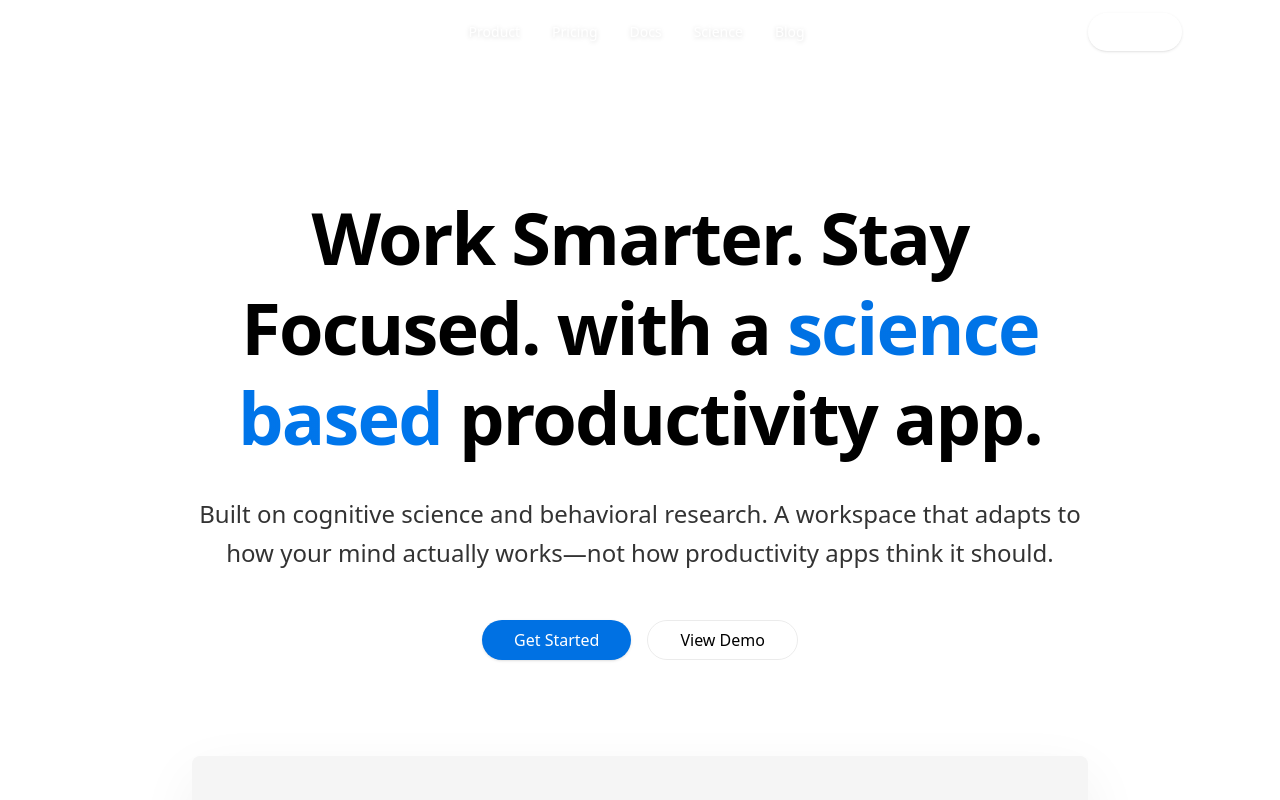
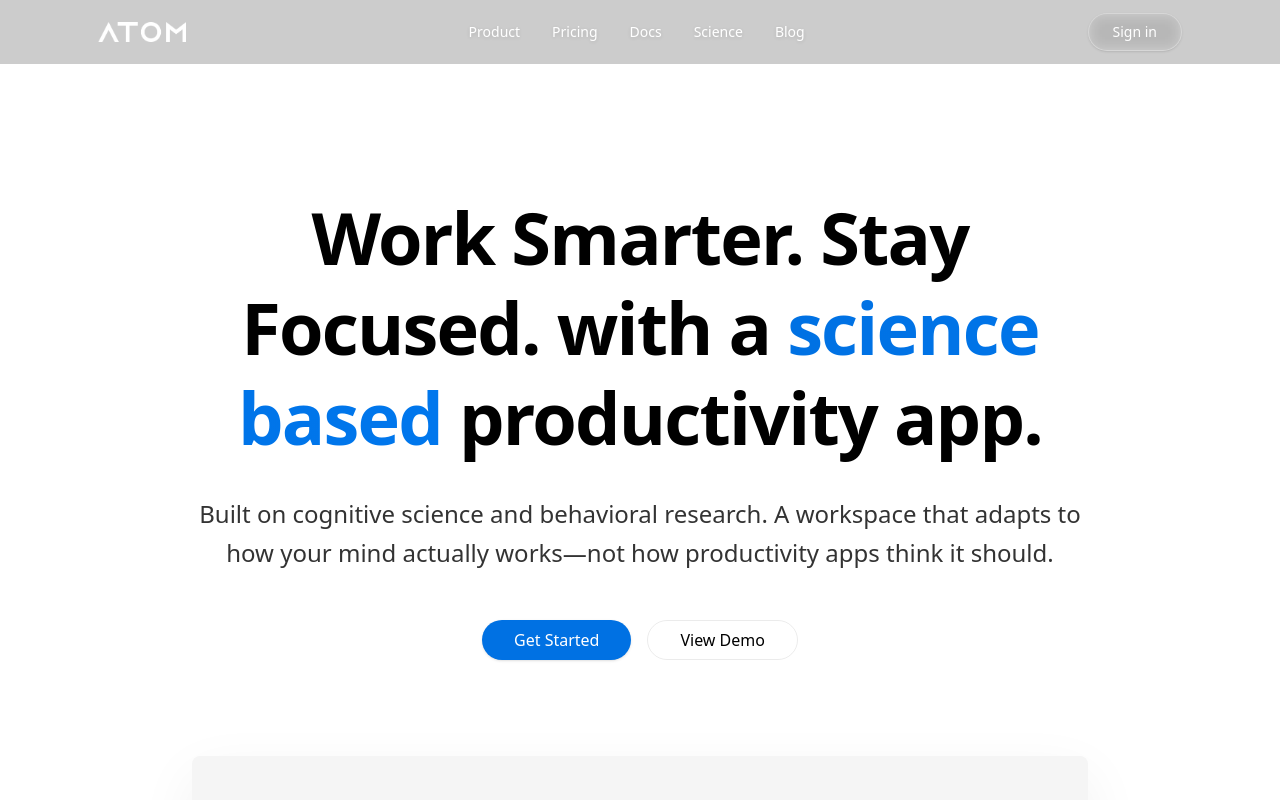
Before and after one commit to whyyexo/atom, a Next.js app: page / in a window 1280 px wide. Shown: the top 800 px of the page. Built offline with nearby package versions, Linux system fonts and the light colour scheme.

Commit message:
Update premium-navbar.tsx

```diff
--- a/components/public/premium-navbar.tsx
+++ b/components/public/premium-navbar.tsx
@@ -35,7 +35,7 @@ export function PremiumNavbar() {
           "fixed top-0 left-0 right-0 z-50 transition-all duration-300",
           isScrolled
             ? "bg-white/80 backdrop-blur-xl shadow-[0_1px_3px_rgba(0,0,0,0.1)]"
-            : "bg-transparent"
+            : "bg-black/20 backdrop-blur-sm"
         )}
         style={{
           height: "64px",
```
